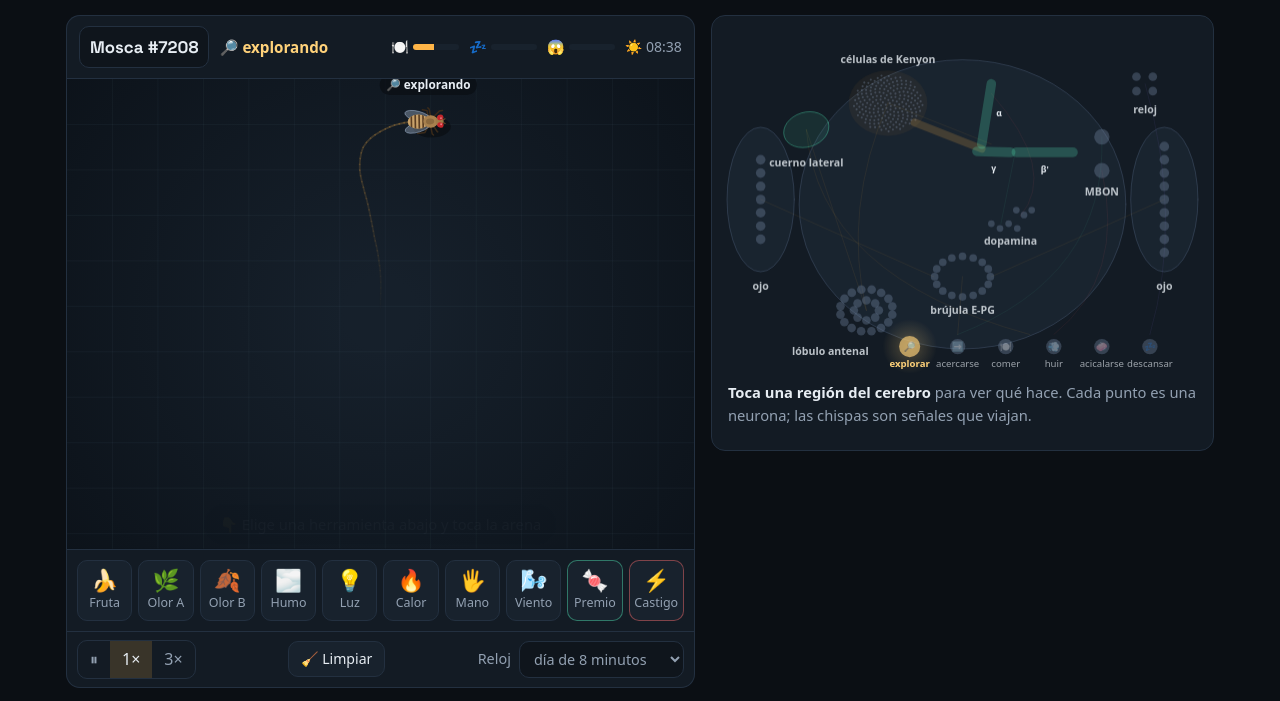
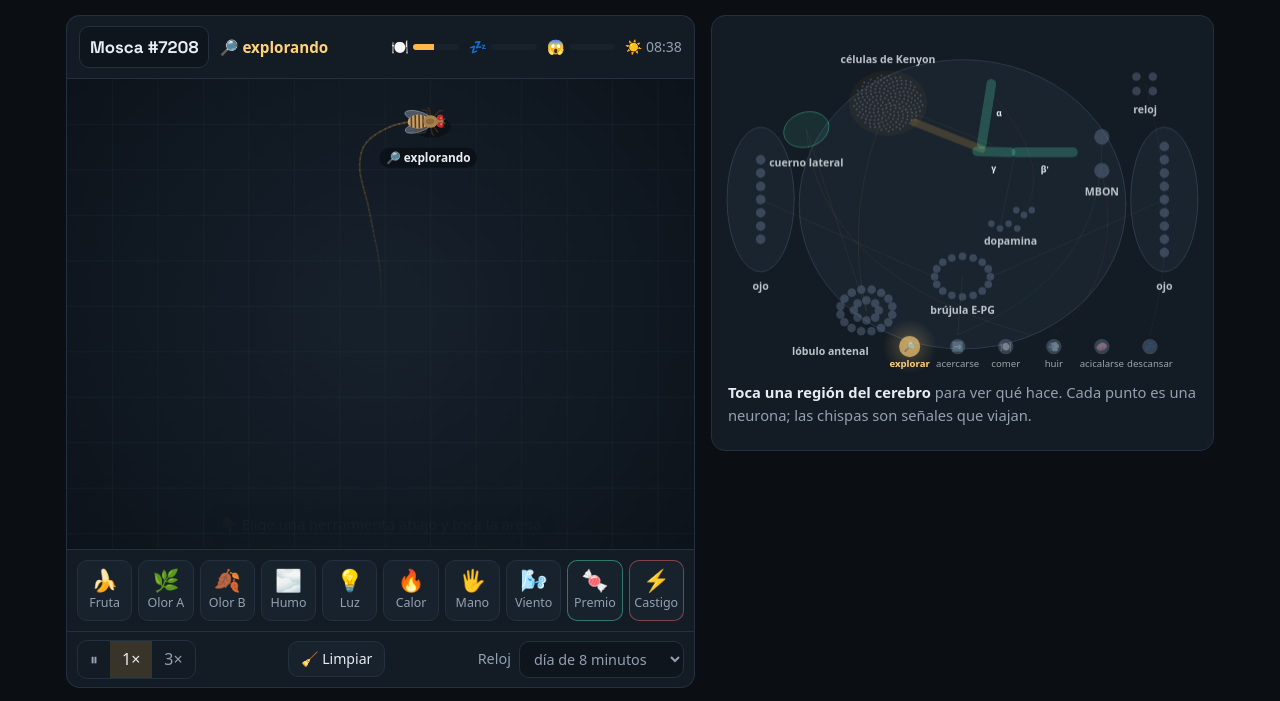
Before and after one commit to pepenandosanchezcortes2012-hash/mosca-obrera, a plain HTML site: page index.html in a window 1280 px wide. Shown: the part 662-1363 px from the top of the page. Drawn offline with Linux system fonts and the light colour scheme.

Commit message:
Celular: etiqueta de la mosca dentro de la arena y menú completo
La etiqueta de lo que hace la mosca se cortaba cuando caminaba pegada a una
pared, y en pantallas de ~390 px el enlace «API» del menú quedaba fuera.

Co-Authored-By: Claude Opus 5.5 <noreply@anthropic.com>
Claude-Session: https://claude.ai/code/session_01ApqL1QbTWdkE4z27oR1HV6

```diff
--- a/estilo.css
+++ b/estilo.css
@@ -263,6 +263,11 @@ input:focus, select:focus, button:focus-visible, a:focus-visible { outline: 2px
 .sin-js { text-align: center; padding: 20px; }
 
 /* ------------------------------------------------------------------ pantallas grandes */
+@media (max-width: 420px) {
+  .barra { padding-left: 12px; padding-right: 8px; gap: 6px; }
+  .barra nav { gap: 0; }
+  .barra nav a { padding: 6px 6px; font-size: 0.86rem; }
+}
 @media (min-width: 720px) {
   .hero { grid-template-columns: 1.4fr 1fr; align-items: center; padding-top: 80px; }
   .arena-marco { aspect-ratio: 4 / 3; }
--- a/index.html
+++ b/index.html
@@ -14,7 +14,7 @@
 <link rel="preconnect" href="https://fonts.googleapis.com">
 <link rel="preconnect" href="https://fonts.gstatic.com" crossorigin>
 <link href="https://fonts.googleapis.com/css2?family=Space+Grotesk:wght@500;700&display=swap" rel="stylesheet">
-<link rel="stylesheet" href="estilo.css?v=1">
+<link rel="stylesheet" href="estilo.css?v=2">
 </head>
 <body>
 <header class="barra">
@@ -294,7 +294,7 @@
 <noscript><p class="sin-js">La mosca necesita JavaScript para vivir.</p></noscript>
 <script src="js/cerebro.js?v=1"></script>
 <script src="js/mundo.js?v=1"></script>
-<script src="js/vista.js?v=1"></script>
+<script src="js/vista.js?v=2"></script>
 <script src="js/conexiones.js?v=1"></script>
 <script src="js/app.js?v=1"></script>
 </body>
--- a/js/vista.js
+++ b/js/vista.js
@@ -226,14 +226,16 @@
       ctx.font = '600 13px system-ui, sans-serif';
       const txt = EMOJI_ACCION[accion] + ' ' + TEXTO_ACCION[accion];
       const w = ctx.measureText(txt).width + 14;
-      const y = m.y - 40 - m.alto * 10;
+      // Que no se salga de la arena cuando la mosca está pegada a una pared.
+      const x = Math.min(mu.W - w / 2 - 4, Math.max(w / 2 + 4, m.x));
+      const y = m.y - 40 - m.alto * 10 < 16 ? m.y + 40 : m.y - 40 - m.alto * 10;
       ctx.fillStyle = 'rgba(10, 14, 20, 0.72)';
-      redondeado(ctx, m.x - w / 2, y - 11, w, 22, 11);
+      redondeado(ctx, x - w / 2, y - 11, w, 22, 11);
       ctx.fill();
       ctx.fillStyle = accion === 'huir' ? '#ff8a8a' : '#e7edf3';
       ctx.textAlign = 'center';
       ctx.textBaseline = 'middle';
-      ctx.fillText(txt, m.x, y + 1);
+      ctx.fillText(txt, x, y + 1);
       ctx.restore();
     }
 
```
